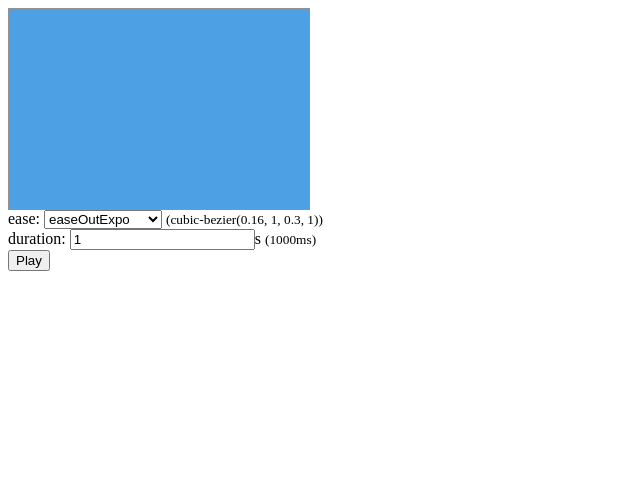
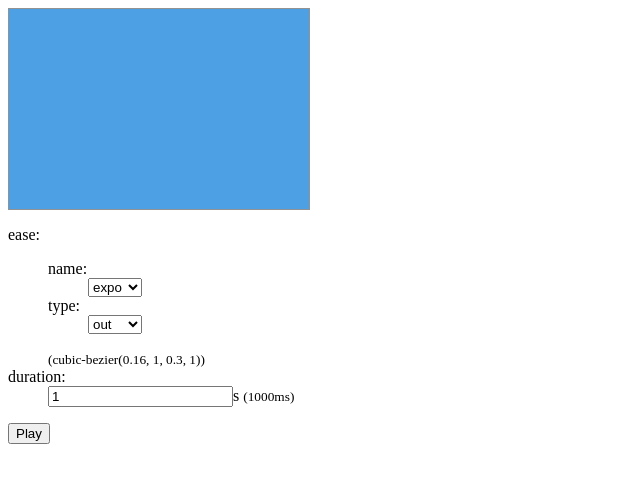
Before and after one commit to ko-yelie/easing-catalog, a Next.js app: page /rectangle in a window 1280 px wide. Shown: the top 482 px of the page, without its empty margins (0-640 px from the left). Built offline with nearby package versions, Linux system fonts and the light colour scheme.

Commit message:
divide ease name and type

```diff
--- /dev/null
+++ b/modules/js/string.js
@@ -0,0 +1,75 @@
+/* ----------------------------------------
+  文字列
+---------------------------------------- */
+
+/**
+ * ユニークな文字列を取得
+ * @param {string} [prefix=''] - プレフィックス文字列
+ * @return {string}
+ */
+export function getUniqueId(prefix = '') {
+  window.sdUniqueId = window.sdUniqueId > 0 ? window.sdUniqueId : 0
+  return prefix + String(window.sdUniqueId++)
+}
+
+/**
+ * ゼロパディング
+ * @param {number} number - 数値
+ * @param {number} digits - 桁数
+ * @return {string} ゼロパディングした文字列
+ */
+export function padStartWithZero(number, digits) {
+  return (Array(digits).join('0') + number).slice(-digits)
+}
+
+/**
+ * 2桁のゼロパディング
+ * @param {number} number - 数値
+ * @return {string} ゼロパディングした文字列
+ */
+export function padStartWithZero2(number) {
+  return padStartWithZero(number, 2)
+}
+
+/**
+ * 半角スペースを br タグに変換
+ * @param {string} text - テキスト
+ * @return {string} 変換後のテキスト
+ */
+export function space2br(text) {
+  return text.replace(/ /g, '<br>')
+}
+
+/**
+ * キャメルケースへ変換 sampleString
+ * @param {string}
+ * @return {string}
+ */
+export function camelCase(str) {
+  str = str.charAt(0).toLowerCase() + str.slice(1)
+  return str.replace(/[-_ ](.)/g, function(match, group1) {
+    return group1.toUpperCase()
+  }).trim()
+}
+
+/**
+ * スネークケースへ変換 sample_string
+ * @param {string}
+ * @return {string}
+ */
+export function snakeCase(str) {
+  const camel = camelCase(str)
+  return camel.replace(/[A-Z]/g, function(s) {
+    return '_' + s.charAt(0).toLowerCase()
+  })
+}
+
+/**
+ * パスカルケースへ変換 SampleString
+ * @param {string}
+ * @return {string}
+ */
+export function pascalCase(str) {
+  const camel = camelCase(str)
+  return camel.charAt(0).toUpperCase() + camel.slice(1)
+}
--- a/pages/rectangle/index.js
+++ b/pages/rectangle/index.js
@@ -1,51 +1,75 @@
 import { useEffect, useState } from 'react'
 import { className } from '../../modules/js/className'
+import { camelCase } from '../../modules/js/string'
 import styles from './index.module.scss'
 
 const param = {
-  ease: 'easeOutExpo',
+  easeName: 'expo',
+  easeType: 'out',
   duration: 1,
 }
 
 const EASE_LIST = {
-  'ease': 'ease',
-  'ease-in': 'ease-in',
-  'ease-out': 'ease-out',
-  'ease-in-out': 'ease-in-out',
-  'easeInSine': 'cubic-bezier(0.12, 0, 0.39, 0)',
-  'easeOutSine': 'cubic-bezier(0.61, 1, 0.88, 1)',
-  'easeInOutSine': 'cubic-bezier(0.37, 0, 0.63, 1)',
-  'easeInQuad': 'cubic-bezier(0.11, 0, 0.5, 0)',
-  'easeOutQuad': 'cubic-bezier(0.5, 1, 0.89, 1)',
-  'easeInOutQuad': 'cubic-bezier(0.45, 0, 0.55, 1)',
-  'easeInCubic': 'cubic-bezier(0.32, 0, 0.67, 0)',
-  'easeOutCubic': 'cubic-bezier(0.33, 1, 0.68, 1)',
-  'easeInOutCubic': 'cubic-bezier(0.65, 0, 0.35, 1)',
-  'easeInQuart': 'cubic-bezier(0.5, 0, 0.75, 0)',
-  'easeOutQuart': 'cubic-bezier(0.25, 1, 0.5, 1)',
-  'easeInOutQuart': 'cubic-bezier(0.76, 0, 0.24, 1)',
-  'easeInQuint': 'cubic-bezier(0.64, 0, 0.78, 0)',
-  'easeOutQuint': 'cubic-bezier(0.22, 1, 0.36, 1)',
-  'easeInOutQuint': 'cubic-bezier(0.83, 0, 0.17, 1)',
-  'easeInExpo': 'cubic-bezier(0.7, 0, 0.84, 0)',
-  'easeOutExpo': 'cubic-bezier(0.16, 1, 0.3, 1)',
-  'easeInOutExpo': 'cubic-bezier(0.87, 0, 0.13, 1)',
-  'easeInCirc': 'cubic-bezier(0.55, 0, 1, 0.45)',
-  'easeOutCirc': 'cubic-bezier(0, 0.55, 0.45, 1)',
-  'easeInOutCirc': 'cubic-bezier(0.85, 0, 0.15, 1)',
-  'easeInBack': 'cubic-bezier(0.36, 0, 0.66, -0.56)',
-  'easeOutBack': 'cubic-bezier(0.34, 1.56, 0.64, 1)',
-  'easeInOutBack': 'cubic-bezier(0.68, -0.6, 0.32, 1.6)',
-  // 'easeInElastic': 'no',
-  // 'easeOutElastic': 'no',
-  // 'easeInOutElastic': 'no',
-  // 'easeInBounce': 'no',
-  // 'easeOutBounce': 'no',
-  // 'easeInOutBounce': 'no',
+  ease: 'ease',
+  easeIn: 'ease-in',
+  easeOut: 'ease-out',
+  easeInOut: 'ease-in-out',
+  easeInSine: 'cubic-bezier(0.12, 0, 0.39, 0)',
+  easeOutSine: 'cubic-bezier(0.61, 1, 0.88, 1)',
+  easeInOutSine: 'cubic-bezier(0.37, 0, 0.63, 1)',
+  easeInQuad: 'cubic-bezier(0.11, 0, 0.5, 0)',
+  easeOutQuad: 'cubic-bezier(0.5, 1, 0.89, 1)',
+  easeInOutQuad: 'cubic-bezier(0.45, 0, 0.55, 1)',
+  easeInCubic: 'cubic-bezier(0.32, 0, 0.67, 0)',
+  easeOutCubic: 'cubic-bezier(0.33, 1, 0.68, 1)',
+  easeInOutCubic: 'cubic-bezier(0.65, 0, 0.35, 1)',
+  easeInQuart: 'cubic-bezier(0.5, 0, 0.75, 0)',
+  easeOutQuart: 'cubic-bezier(0.25, 1, 0.5, 1)',
+  easeInOutQuart: 'cubic-bezier(0.76, 0, 0.24, 1)',
+  easeInQuint: 'cubic-bezier(0.64, 0, 0.78, 0)',
+  easeOutQuint: 'cubic-bezier(0.22, 1, 0.36, 1)',
+  easeInOutQuint: 'cubic-bezier(0.83, 0, 0.17, 1)',
+  easeInExpo: 'cubic-bezier(0.7, 0, 0.84, 0)',
+  easeOutExpo: 'cubic-bezier(0.16, 1, 0.3, 1)',
+  easeInOutExpo: 'cubic-bezier(0.87, 0, 0.13, 1)',
+  easeInCirc: 'cubic-bezier(0.55, 0, 1, 0.45)',
+  easeOutCirc: 'cubic-bezier(0, 0.55, 0.45, 1)',
+  easeInOutCirc: 'cubic-bezier(0.85, 0, 0.15, 1)',
+  easeInBack: 'cubic-bezier(0.36, 0, 0.66, -0.56)',
+  easeOutBack: 'cubic-bezier(0.34, 1.56, 0.64, 1)',
+  easeInOutBack: 'cubic-bezier(0.68, -0.6, 0.32, 1.6)',
+  // easeInElastic: 'no',
+  // easeOutElastic: 'no',
+  // easeInOutElastic: 'no',
+  // easeInBounce: 'no',
+  // easeOutBounce: 'no',
+  // easeInOutBounce: 'no',
 }
 
+const EASE_NAME_LIST = [
+  'ease',
+  'sine',
+  'quad',
+  'cubic',
+  'quart',
+  'quint',
+  'expo',
+  'circ',
+  'back',
+  // 'elastic',
+  // 'bounce',
+]
+
+const EASE_TYPE_LIST = [
+  '',
+  'in',
+  'out',
+  'inOut',
+]
+
 export default function Rectangle() {
-  const [ease, setEase] = useState(param.ease)
+  const [easeName, setEaseName] = useState(param.easeName)
+  const [easeType, setEaseType] = useState(param.easeType)
   const [duration, setDuration] = useState(param.duration)
   const [isShow, setIsShow] = useState(false)
 
@@ -64,8 +88,14 @@ export default function Rectangle() {
   const handleChange = (event) => {
     const { name, value } = event.currentTarget
     switch (name) {
-      case 'ease':
-        setEase(value)
+      case 'easeName':
+        setEaseName(value)
+        if (value !== 'ease' && easeType === '') {
+          setEaseType('in')
+        }
+        break
+      case 'easeType':
+        setEaseType(value)
         break
       case 'duration':
         if (value === '') return
@@ -75,7 +105,7 @@ export default function Rectangle() {
     play()
   }
 
-  const easeValue = EASE_LIST[ease]
+  const ease = EASE_LIST[camelCase(`ease ${easeType} ${easeName === 'ease' ? '' : easeName}`)]
 
   return (
     <>
@@ -85,7 +115,7 @@ export default function Rectangle() {
           style={
             isShow
               ? {
-                  transitionTimingFunction: easeValue,
+                  transitionTimingFunction: ease,
                   transitionDuration: `${duration}s`,
                 }
               : null
@@ -93,19 +123,38 @@ export default function Rectangle() {
         ></div>
       </div>
 
-      <div>
-        ease:{' '}
-        <select name="ease" value={ease} onChange={handleChange}>
-          {Object.keys(EASE_LIST).map((key) => (
-            <option value={key} key={key}>{key}</option>
+      <dl>
+        <dt>ease:</dt>
+        <dd>
+          <dl>
+            <dt>name:</dt>
+            <dd>
+              <select name="easeName" value={easeName} onChange={handleChange}>
+                {EASE_NAME_LIST.map((value) => (
+                  <option value={value} key={value}>{value}</option>
                 ))}
               </select>
-        {' '}
-        <small>{`(${easeValue})`}</small>
-      </div>
+            </dd>
 
-      <div>
-        duration:{' '}
+            <dt>type:</dt>
+            <dd>
+              <select name="easeType" value={easeType} onChange={handleChange}>
+                {EASE_TYPE_LIST.map((value) =>
+                  easeName !== 'ease' && value === ''
+                    ? null
+                    : (
+                      <option value={value} key={value}>{value}</option>
+                    )
+                )}
+              </select>
+            </dd>
+          </dl>
+
+          <small>{`(${ease})`}</small>
+        </dd>
+
+        <dt>duration:</dt>
+        <dd>
           <input
             name="duration"
             type="number"
@@ -115,7 +164,8 @@ export default function Rectangle() {
           ></input>s
           {' '}
           <small>{`(${duration * 1000}ms)`}</small>
-      </div>
+        </dd>
+      </dl>
 
       <div>
         <button onClick={play}>Play</button>
```
Lines whose indentation alone changed are shown as unchanged.
